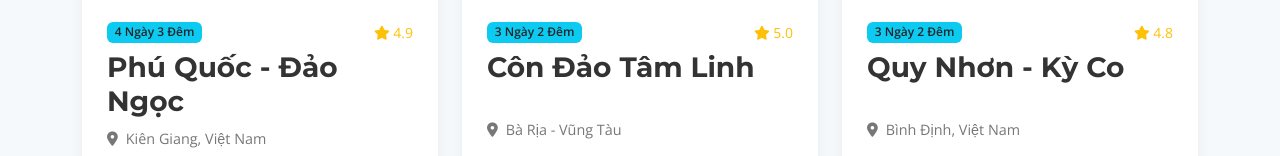
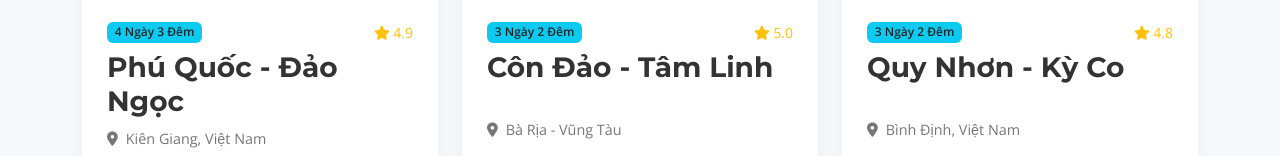
Before and after one commit to th-nhung/seasuntravel, a plain HTML site: page index.html in a window 1280 px wide. Shown: the part 1793-1949 px from the top of the page. Drawn offline with nearby package versions, Linux system fonts and the light colour scheme.

Commit message:
Update index.html

```diff
--- a/index.html
+++ b/index.html
@@ -80,7 +80,7 @@
                                 <span class="badge bg-info text-dark">3 Ngày 2 Đêm</span>
                                 <div class="text-warning small"><i class="fa-solid fa-star"></i> 5.0</div>
                             </div>
-                            <h3>Côn Đảo Tâm Linh</h3>
+                            <h3>Côn Đảo - Tâm Linh</h3>
                             <div class="card-meta"><i class="fa-solid fa-location-dot me-2"></i>Bà Rịa - Vũng Tàu</div>
                             <p class="text-muted small">Viếng mộ Cô Sáu, khám phá nhà tù lịch sử và bãi Đầm Trầu hoang sơ.</p>
                             <div class="d-flex justify-content-between align-items-center mt-3">
```
